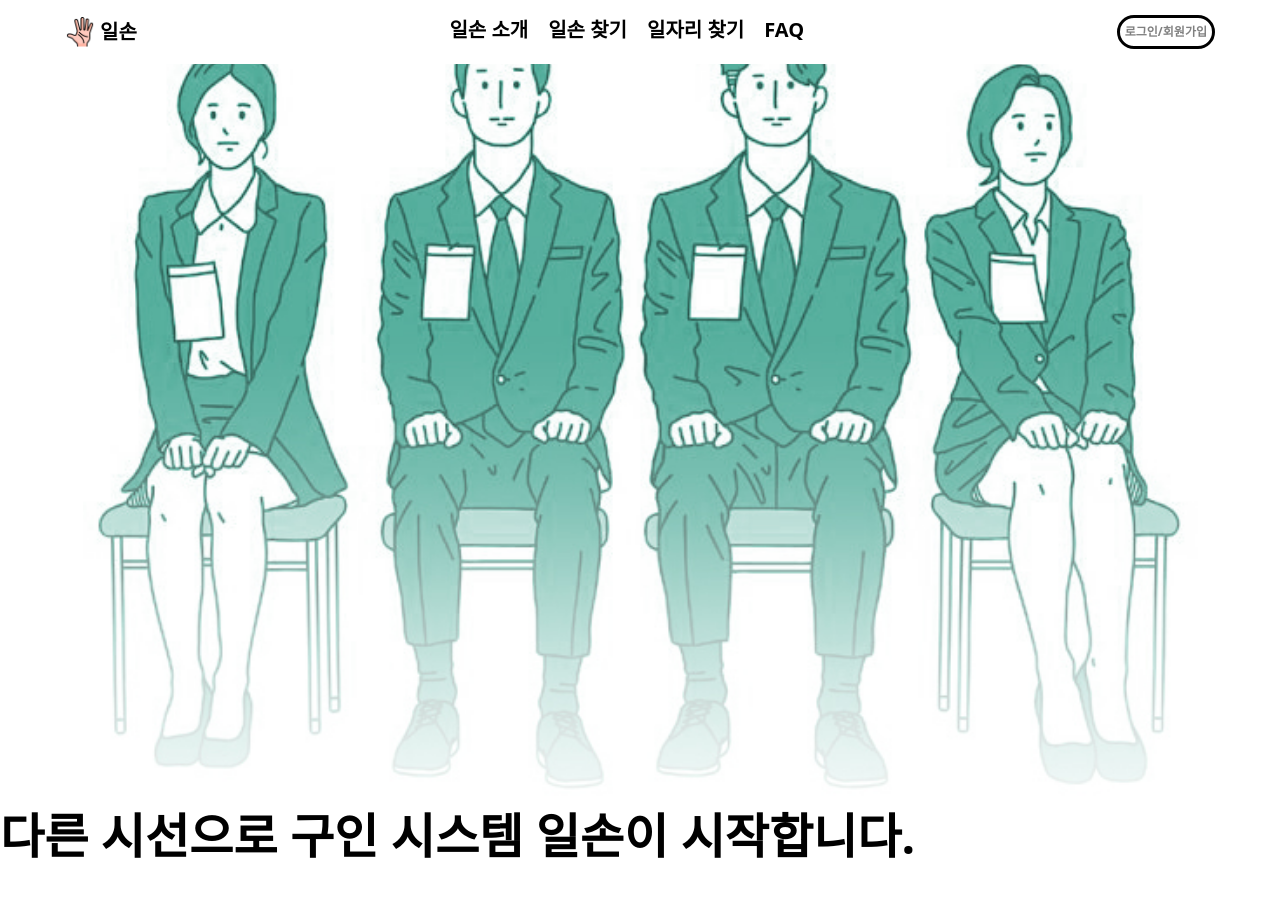
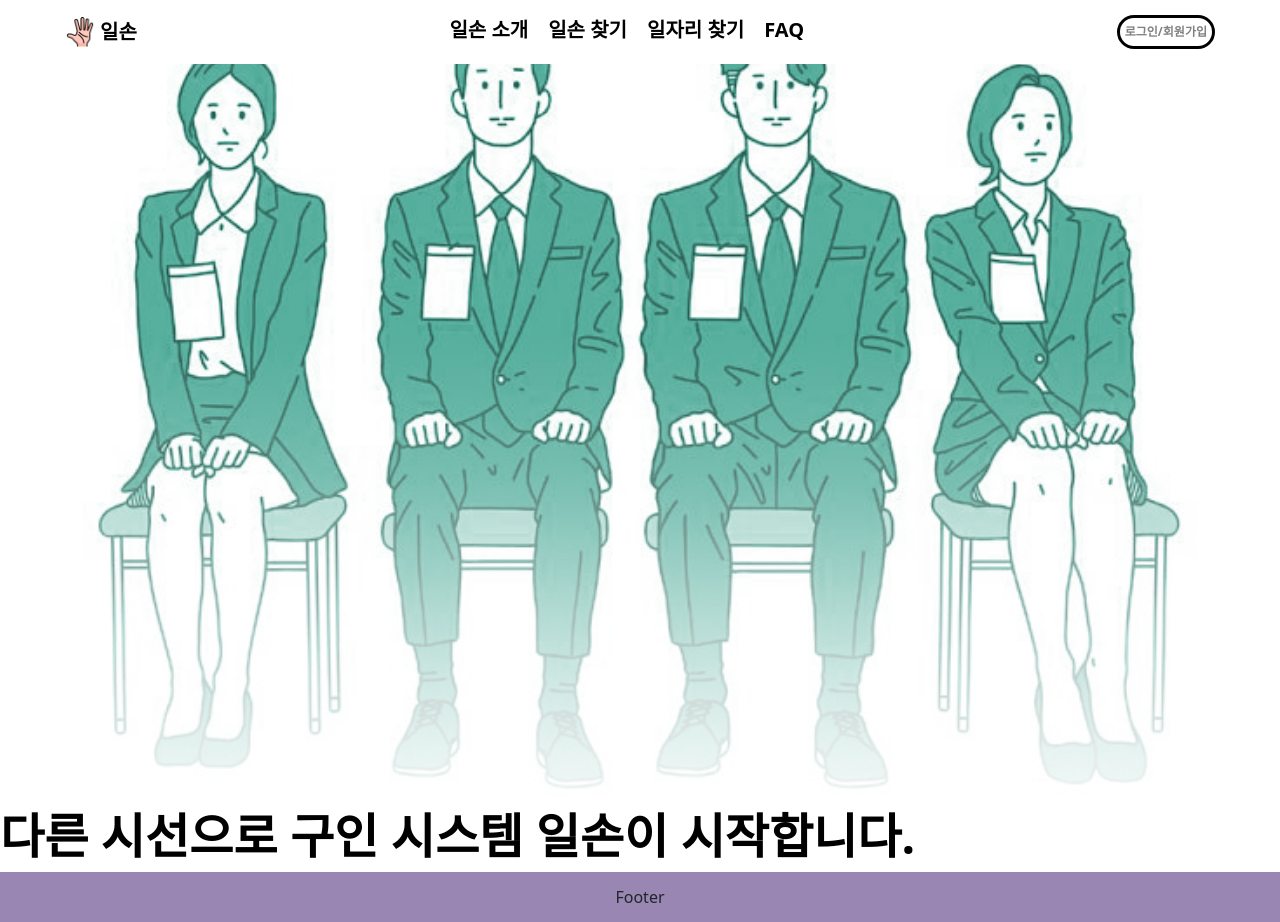
Before and after one commit to pppseojun/ilson, a React (Create React App) app: page /ilsonIntro in a window 1280 px wide. Before the commit the page ends 872 px from the top, so only its background shows below. Built offline with nearby package versions, Linux system fonts and the light colour scheme.

Commit message:
footer초기 제작, 메인페이지 카드스라이더 추가

```diff
--- a/src/App.js
+++ b/src/App.js
@@ -4,11 +4,14 @@ import LoginPage from "./page/Login";
 import JoinPage from "./page/Join";
 import IntroPage from "./page/Intro";
 import FindPartnerPage from "./page/FindPartner";
+import Header from "./component/Header";
+import Footer from "./component/Footer";
 
 function App() {
     return (
         <BrowserRouter>
             <div>
+                <Header/>
                     <Routes>
                         <Route path="/" element={<Home />} />
                         <Route path="/login" element={<LoginPage />} />
@@ -16,6 +19,7 @@ function App() {
                         <Route path="/ilsonIntro" element={<IntroPage />} />
                         <Route path="/findPartner" element={<FindPartnerPage />} />
                     </Routes>
+                <Footer/>
             </div>
         </BrowserRouter>
     );
--- /dev/null
+++ b/src/component/Footer.js
@@ -0,0 +1,12 @@
+import "../style/component/Footer.css"
+
+const Footer = () =>{
+
+    return(
+        <div className="Footer">
+            Footer
+        </div>
+    )
+}
+
+export default Footer;
--- a/src/page/FindPartner.js
+++ b/src/page/FindPartner.js
@@ -4,7 +4,6 @@ import Header from "../component/Header";
 function FindPartnerPage() {
     return (
         <div>
-            <Header />
         </div>
     );
 }
--- a/src/page/Home.js
+++ b/src/page/Home.js
@@ -1,5 +1,4 @@
 import React from "react";
-import Header from "../component/Header";
 import Card from "../component/Card";
 import "../style/Home.css";
 import Slider from "react-slick";
@@ -18,14 +17,14 @@ const HomePage = () => {
 
     return (
         <div>
-            <Header />
             <div className="MainSec1">
                 <video muted autoPlay loop>
                     <source src="img/ilson_main_video.mp4" type="video/mp4" />
                 </video>
             </div>
             <div className="MainSec2">
-                <h2>일손이 필요한 곳</h2>
+                <div className="FindCardSec">
+                    <h2 className="CardTitle">일손이 필요한 곳</h2>
                     <div className="ffpCard">
                         <Slider {...SliderSetting} className="slider">
                             <div>
@@ -43,6 +42,26 @@ const HomePage = () => {
                         </Slider>
                     </div>
                 </div>
+                <div className="WorkerCardSec">
+                    <h2 className="CardTitle">도울수 있는 일손</h2>
+                    <div className="ffpCard">
+                        <Slider {...SliderSetting} className="slider">
+                            <div>
+                                <Card />
+                            </div>
+                            <div>
+                                <Card />
+                            </div>
+                            <div>
+                                <Card />
+                            </div>
+                            <div>
+                                <Card />
+                            </div>
+                        </Slider>
+                    </div>
+                </div>
+            </div>
             <div className="MainSec3">
                 <img
                     src="img/ilson_main_background.png"
--- a/src/page/Intro.js
+++ b/src/page/Intro.js
@@ -1,11 +1,9 @@
 import React from "react";
-import Header from "../component/Header";
 import "../style/Intro.css";
 
 const IntroPage = () => {
     return (
         <div>
-            <Header />
             <div className="introMain"></div>
             <div className="mainTitle">
                 다른 시선으로 구인 시스템 일손이 시작합니다.
--- a/src/style/Home.css
+++ b/src/style/Home.css
@@ -22,7 +22,7 @@
 }
 
 
-.MainSec2 > h2 {
+.MainSec2 .CardTitle {
     font-weight: 600;
     margin-bottom: 50px;
     border: 3px solid black;
@@ -32,10 +32,13 @@
     border-radius: 30px;
 }
 
+.WorkerCardSec{
+    margin-top: 100px;
+}
 
 
 .MainSec3 .mainbg {
     width: 100%;
-    margin-top: -50px;
+    margin-top: 500px;
     z-index: -1;
 }
--- /dev/null
+++ b/src/style/component/Footer.css
@@ -0,0 +1,9 @@
+.Footer{
+    margin-top: auto;
+    width: 100%;
+    height: 50px;
+    background-color: #9986b3;
+    display: flex;
+    justify-content: center;
+    align-items: center;
+}
```
Lines whose indentation alone changed are shown as unchanged.
